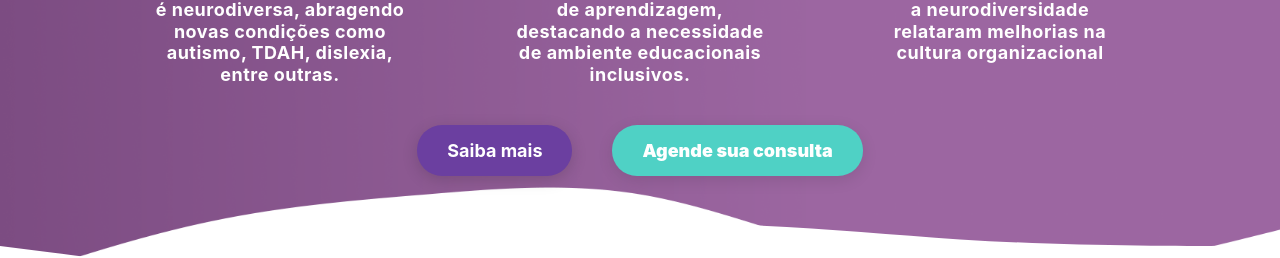
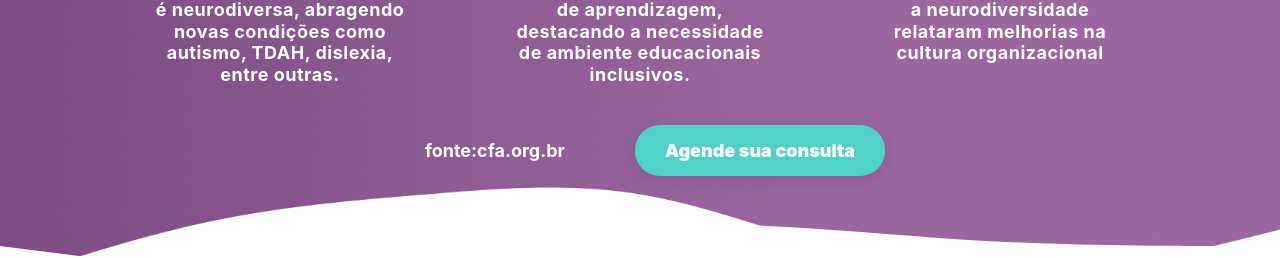
Before and after one commit to Yago04/Projeto-Espa-o-Equilibriun, a React (Create React App) app: page / in a window 1280 px wide. Shown: the part 2228-2486 px from the top of the page. Built offline with nearby package versions, Linux system fonts and the light colour scheme.

Commit message:
subindo faavicon

```diff
--- a/public/index.html
+++ b/public/index.html
@@ -7,7 +7,7 @@
     <meta name="theme-color" content="#000000" />
     <meta
       name="description"
-      content="Web site created using create-react-app"
+      content="O melhor espaço ao seu lado"
     />
     <link rel="apple-touch-icon" href="%PUBLIC_URL%/logo192.png" />
     <!--
--- a/src/components/LocationSection.js
+++ b/src/components/LocationSection.js
@@ -18,7 +18,7 @@ const LocationSection = () => {
       map:" https://www.google.com/maps/embed?pb=!1m18!1m12!1m3!1d4848.109844835373!2d-48.0106605!3d-15.8301146!2m3!1f0!2f0!3f0!3m2!1i1024!2i768!4f13.1!3m3!1m2!1s0x935a3218253da761%3A0x6e004aed7d3510cc!2sEspa%C3%A7o%20Equilibrium%20-%20Cl%C3%ADnica%20de%20Psicologia%2C%20Fonoaudiologia%20e%20Psicopedagogia!5e1!3m2!1spt-PT!2sbr!4v1748030920708!5m2!1spt-PT!2sbr",
       phone: "(061) 3208-5001",
       whatsapp: "(061) 3208-5001",
-      whatsappUrl: "https://api.whatsapp.com/send?phone=556132085001&text=Olá!%20Vim%20do%20site%20e%20gostaria%20de%20mais%20informações%20sobre%20a%20unidade%20de%20Águas%20Claras!",
+      whatsappUrl: "https://wa.me/556132085001?text=Eu%20gostaria%20de%20marcar%20uma%20consulta%20com%20vocês",
       email: "espacoequilibrium.saude@gmail.com"
     },
     taguatinga: {
--- a/src/components/NeurodiversityStatsSection.js
+++ b/src/components/NeurodiversityStatsSection.js
@@ -176,18 +176,17 @@ const NeurodiversityStatsSection = () => {
           width: '100%',
         }}>
           <a
-            href='https://cfa.org.br/'
+
             target='_blank'
             rel='noopener noreferrer'
             style={{
-              background: '#6b3fa0',
+
               color: '#fff',
               fontWeight: 700,
               fontSize: mobile ? 16 : 18,
               border: 'none',
               borderRadius: 25,
               padding: mobile ? '12px 24px' : '15px 30px',
-              boxShadow: '0 4px 16px rgba(0,0,0,0.15)',
               cursor: 'pointer',
               textDecoration: 'none',
               display: 'inline-block',
@@ -199,7 +198,7 @@ const NeurodiversityStatsSection = () => {
               }
             }}
           >
-            Saiba mais
+          fonte:cfa.org.br
           </a>
 
           <a
```
Also changed, not shown: 1 other file (tests, documents, lock files or other folders).
